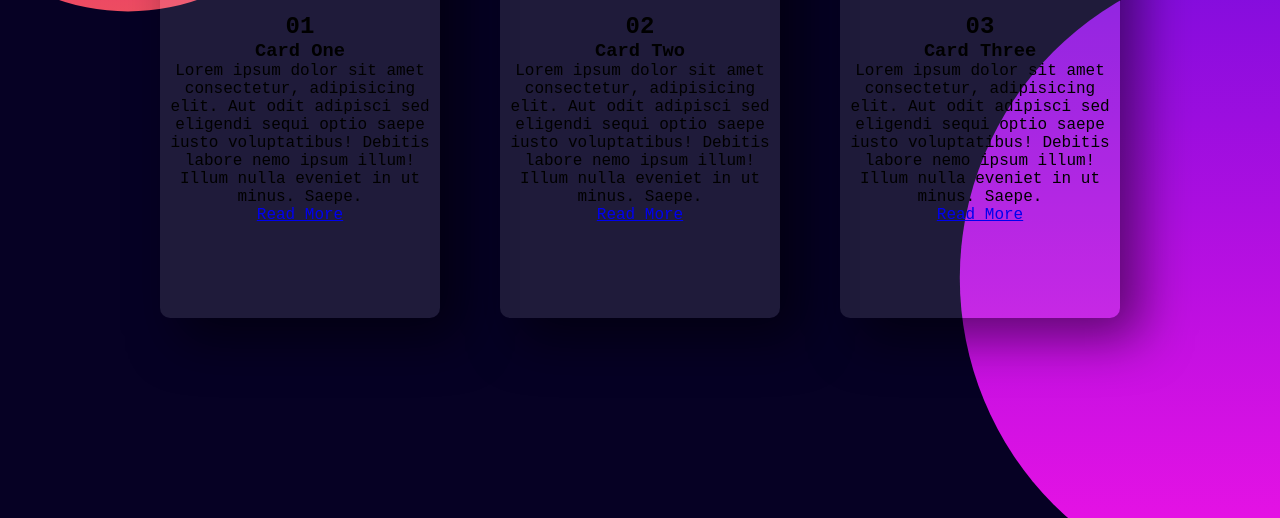
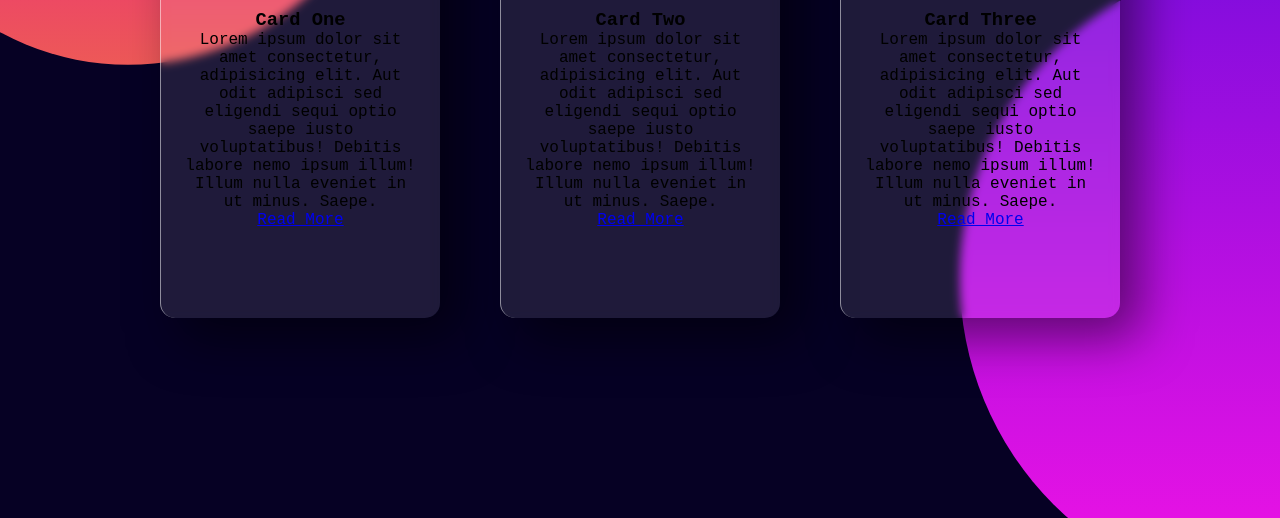
Before and after one commit to Salonee-Jain/Glassmorphic-cards, a plain HTML site: page index.html in a window 1280 px wide. Shown: the part 282-800 px from the top of the page. Drawn offline with Linux system fonts and the light colour scheme; a web font is replaced by a local one.

Commit message:
added glassmorphic affect

```diff
--- a/style.css
+++ b/style.css
@@ -16,6 +16,7 @@ body{
     align-items: center;
     min-height: 100vh;
     background-color: rgb(6, 1, 36);
+    flex-wrap: wrap;
 }
 body::before{
     content: '';
@@ -35,7 +36,7 @@ body::after{
     width: 100%;
     height: 100%;
     background: linear-gradient(rgb(238, 9, 150), rgb(235, 193, 5));
-    clip-path: circle(20% at 10% 10%);
+    clip-path: circle(25% at 10% 10%);
 }
 
 .container{
@@ -54,13 +55,29 @@ body::after{
     height: 400px;
     margin: 30px;
     box-shadow: 20px 20px 50px rgb(0, 0, 0, 0.5);
-    border-radius: 10px;
+    border-radius: 15px;
     background: rgba(255, 255, 255, 0.1);
+    overflow: hidden;
     display: flex;
     justify-content: center;
     align-items: center;
-    text-align: center;
-    border-top: rgba(255, 255, 255, 0.5);
+    border-top: 1px solid rgba(255, 255, 255, 0.5);
+    border-left: 1px solid rgba(255, 255, 255, 0.5);
+    backdrop-filter: blur(5px);
 
 
 }
+.container .card .content{
+    padding: 20px;
+    text-align: center;
+    transition: 0.5s;
+
+}
+
+.container .card .content h2{
+    position: absolute;
+    top: -80px;
+    font-size: 8em;
+    right: 20px;
+
+}
```
